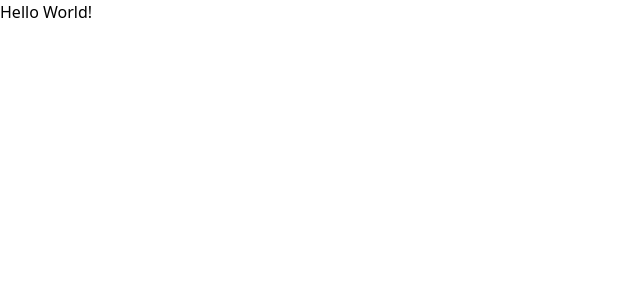
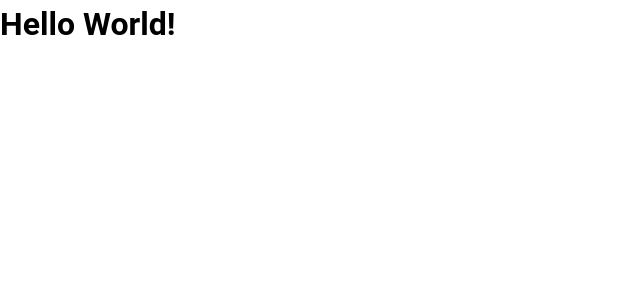
Before and after one commit to Marccelo125/front-library, a Nuxt app: page / in a window 1280 px wide. Shown: the top 300 px of the page, without its empty margins (0-640 px from the left). Built offline with nearby package versions, Linux system fonts and the light colour scheme.

Commit message:
remove-tailwind-css-config

```diff
--- a/nuxt.config.ts
+++ b/nuxt.config.ts
@@ -2,7 +2,7 @@
 export default defineNuxtConfig({
   compatibilityDate: "2024-04-03",
   devtools: { enabled: true },
-  modules: ["@nuxtjs/tailwindcss", "vuetify-nuxt-module"],
+  modules: ["vuetify-nuxt-module"],
   runtimeConfig: {
     public: {
       apiUrl: "url",
--- a/package.json
+++ b/package.json
@@ -16,7 +16,6 @@
     "vuetify-nuxt-module": "^0.16.1"
   },
   "devDependencies": {
-    "@nuxtjs/tailwindcss": "^6.12.1",
     "prettier": "3.3.3"
   }
 }
--- a/tailwind.config.ts
+++ /dev/null
@@ -1,9 +0,0 @@
-module.exports = {
-  content: ["./src/**/*.{html,js}"],
-  theme: {
-    colors: {
-      "p-green": "#4ADB7E",
-      "p-text-green": '#166534',
-    },
-  },
-};
```
Also changed, not shown: 1 other file (tests, documents, lock files or other folders).
